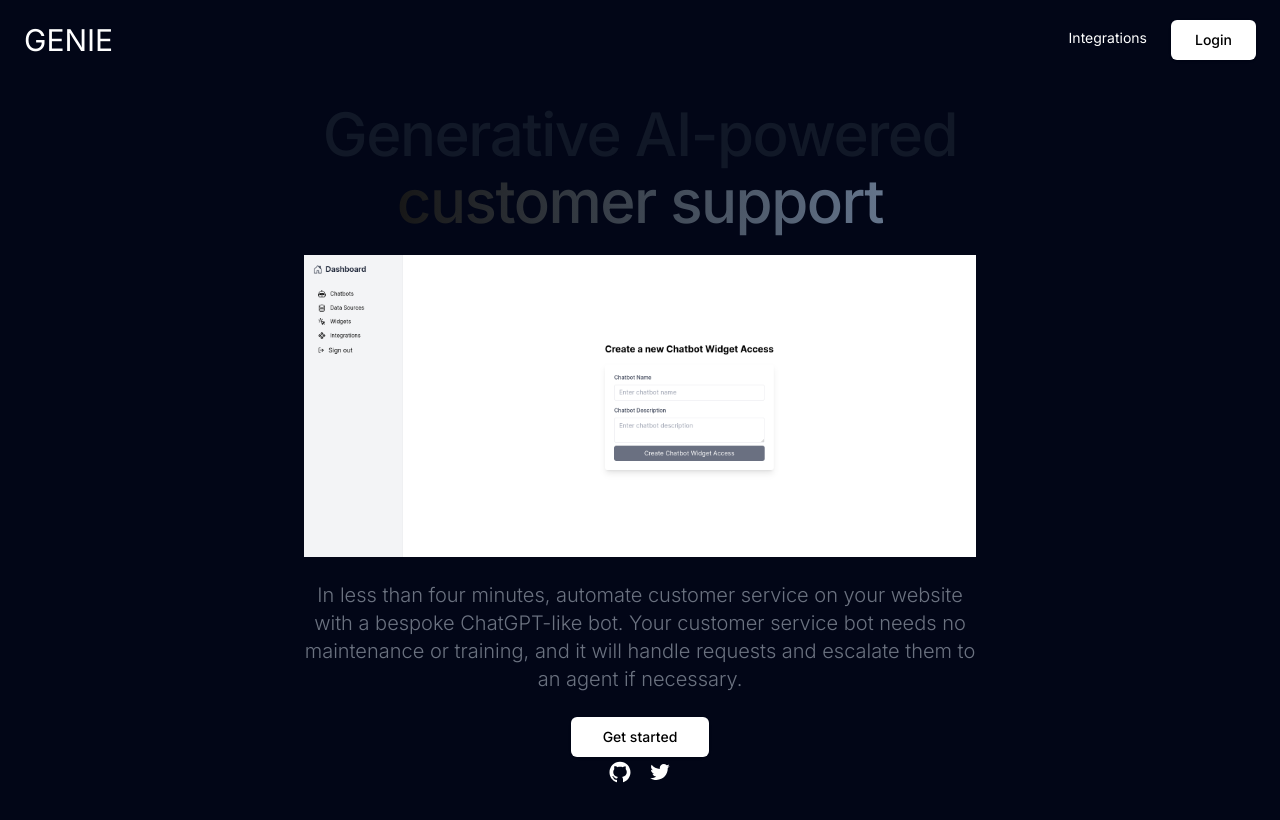
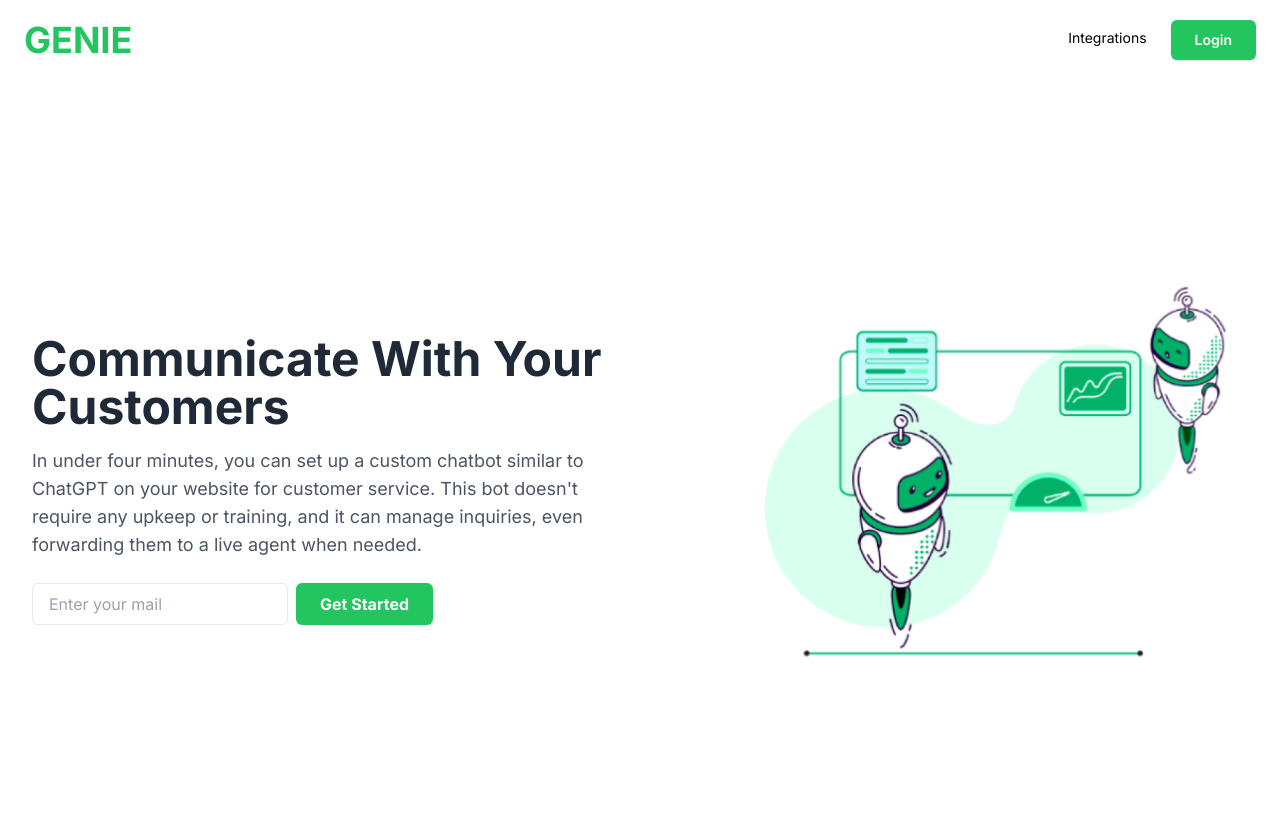
Before and after one commit to abhijitxy/Genie, a Next.js app: page / in a window 1280 px wide. Shown: the top 820 px of the page. Built offline with nearby package versions, Linux system fonts and the light colour scheme.

Commit message:
Ui:landing page

```diff
--- a/src/app/page.tsx
+++ b/src/app/page.tsx
@@ -1,13 +1,10 @@
 import HeroSection from "../components/Section/HeroSection";
 import Navbar from "@/components/Section/Navbar";
-import Footer from "@/components/Section/Footer";
-
 export default function Home() {
   return (
     <>
     <Navbar/>
     <HeroSection/>
-    <Footer/>
     </>
   );
 }
--- a/src/components/Section/Footer.tsx
+++ /dev/null
@@ -1,29 +0,0 @@
-import { AiFillGithub, AiOutlineTwitter } from "react-icons/ai";
-
-const Footer = () => {
-  return (
-    <footer className="text-white py-4 fixed bottom-0 w-full">
-      <div className="flex items-center justify-center space-x-4">
-        <a
-          href="https://github.com/Abhijit20112003"
-          target="_blank"
-          rel="noopener noreferrer"
-          className="text-2xl text-white hover:text-gray-400" // Set icon color to black
-        >
-          <AiFillGithub />
-        </a>
-        <a
-          href="https://twitter.com/Abhijitroy_dev"
-          target="_blank"
-          rel="noopener noreferrer"
-          className="text-2xl text-white hover:text-gray-400" // Set icon color to black
-        >
-          <AiOutlineTwitter />
-        </a>
-      </div>
-      <p className="text-center text-white"></p>
-    </footer>
-  );
-};
-
-export default Footer;
--- a/src/components/Section/HeroSection.tsx
+++ b/src/components/Section/HeroSection.tsx
@@ -2,35 +2,37 @@ import Image from "next/image";
 
 const HeroSection = () => {
   return (
-    <section className="bg-slate-950 flex items-start justify-center h-screen overflow-auto p-4">
-      <div className="text-center max-w-2xl">
-        <h1 className="text-3xl font-medium tracking-tight leading-none md:text-5xl xl:text-6xl text-gray-900 dark:text-gray-50 py-2">
-          Generative AI-powered
-          <span className="animate-text-gradient inline-flex bg-gradient-to-r from-neutral-900 via-slate-500 to-neutral-500 bg-[200%_auto] bg-clip-text leading-tight text-transparent dark:from-neutral-100 dark:via-slate-400 dark:to-neutral-400">
-            customer support
-          </span>
-        </h1>
-        <div className="flex justify-center py-2 rounded-md">
+    <section className="bg-white flex items-center justify-center min-h-screen p-4 md:px-8">
+      <div className="flex flex-col md:flex-row justify-between items-center max-w-7xl w-full">
+        <div className="text-left max-w-xl mb-6 md:mb-0">
+          <h1 className="text-5xl font-bold text-gray-800 mb-4">
+            Communicate With Your Customers
+          </h1>
+          <p className="text-gray-600 text-lg mb-6">
+          In under four minutes, you can set up a custom chatbot similar to ChatGPT on your website for customer service. This bot doesn't require any upkeep or training, and it can manage inquiries, even forwarding them to a live agent when needed.
+          </p>
+          <div className="flex space-x-2">
+            <input
+              type="email"
+              placeholder="Enter your mail"
+              className="px-4 py-2 w-64 border rounded-md text-gray-700 focus:outline-none focus:ring-2 focus:ring-green-300"
+            />
+            <button
+              className="bg-green-500 hover:bg-green-600 text-white font-bold py-2 px-6 rounded-md transition-colors"
+            >
+              Get Started
+            </button>
+          </div>
+        </div>
+        <div>
           <Image
-            src="/hero.png"
+            src="/hero1.png"
             alt="Hero Image"
-            width={2500}
-            height={1500}
-            objectFit="cover"
+            width={500}
+            height={400}
+            style={{ objectFit: 'contain' }}
           />
         </div>
-        <p className="mt-4 mb-6 font-light text-gray-500 md:text-lg lg:text-xl dark:text-gray-400">
-          In less than four minutes, automate customer service on your website
-          with a bespoke ChatGPT-like bot. Your customer service bot needs no
-          maintenance or training, and it will handle requests and escalate them
-          to an agent if necessary.
-        </p>
-        <a
-          href="/chatbots"
-          className="inline-flex h-10 items-center justify-center text-black rounded-md bg-white px-8 text-sm font-medium shadow transition-colors hover:text-black hover:bg-white focus-visible:outline-none focus-visible:ring-1 focus-visible:ring-gray-950 disabled:pointer-events-none disabled:opacity-50"
-        >
-          Get started
-        </a>
       </div>
     </section>
   );
--- a/src/components/Section/Navbar.tsx
+++ b/src/components/Section/Navbar.tsx
@@ -5,21 +5,20 @@ const Navbar = () => {
     <>
       <header
         key="1"
-        className="flex h-20 w-full shrink-0 items-center px-4 md:px-6 bg-slate-950"
+        className="flex h-20 w-full shrink-0 items-center px-4 md:px-6 bg-white"
       >
-        {/* <div className="absolute bottom-0 left-0 right-0 top-0 bg-[linear-gradient(to_right,#4f4f4f2e_1px,transparent_1px),linear-gradient(to_bottom,#4f4f4f2e_1px,transparent_1px)] bg-[size:14px_24px] [mask-image:radial-gradient(ellipse_60%_50%_at_50%_0%,#000_70%,transparent_100%)]"></div> */}
-        <div className="text-3xl text-white text-left-top">GENIE</div>
+        <div className="text-4xl text-green-500 font-bold text-left-top">GENIE</div>
         <div className="ml-auto flex gap-2">
           <div>
             <Link
-              className="group inline-flex items-center text-white rounded-md px-4 py-2 text-sm hover:text-black hover:bg-white"
+              className="group inline-flex items-center text-black rounded-md px-4 py-2 text-sm hover:text-black hover:bg-green-500"
               href="/integrations"
             >
               Integrations
             </Link>
           </div>
           <a href="/chatbots">
-            <div className="inline-flex z-50 h-10 items-center justify-center text-black rounded-md bg-white px-6 text-sm font-medium shadow transition-colors hover:bg-slate-300 focus-visible:outline-none focus-visible:ring-slate-300">
+            <div className="inline-flex z-50 h-10 items-center font-semibold justify-center text-white rounded-md bg-green-500 px-6 text-sm shadow transition-colors hover:bg-slate-300 focus-visible:outline-none focus-visible:ring-slate-300">
               Login
             </div>
           </a>
--- a/src/middleware.ts
+++ b/src/middleware.ts
@@ -1,8 +1,4 @@
 import { authMiddleware } from "@clerk/nextjs";
-
-// This example protects all routes including api/trpc routes
-// Please edit this to allow other routes to be public as needed.
-// See https://clerk.com/docs/references/nextjs/auth-middleware for more information about configuring your Middleware
 export default authMiddleware({});
 
 export const config = {
```
Also changed, not shown: public/hero.png (deleted), public/hero1.png (added).
